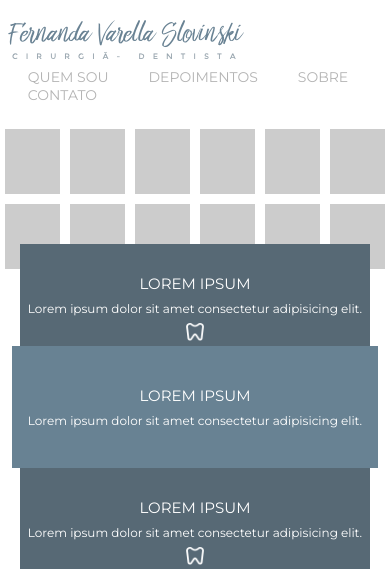
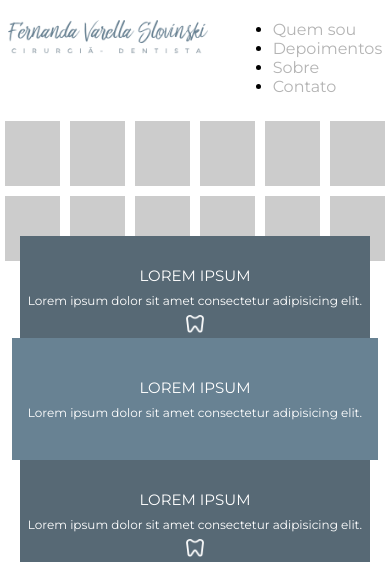
Before and after one commit to johnnyofoco/estudosFrontEnd, a PHP site: page / in a window 390 px wide. Shown: the top 569 px of the page. Run offline with PHP 8.4, Linux system fonts and the light colour scheme.

Commit message:
Projeto4 - LandingPage: Inciando Menu Mobile + Responsivo

```diff
--- a/Projetos/Projeto4 - LandingPage/css/styles.css
+++ b/Projetos/Projeto4 - LandingPage/css/styles.css
@@ -32,16 +32,21 @@ header .logo img{
     width: 236px;
 }
 
-header nav{
+header nav.menu-mobile{
+    float: right;
+    display: none;
+}
+
+header nav.menu-desktop{
     float: right;
 }
 
-header nav ul{
+header nav.menu-desktop ul{
     padding: 8px 0;
     list-style-type: none;
 }
 
-header nav ul li{
+header nav.menu-desktop ul li{
     float: left;
     font-size: 14px;
     text-transform: uppercase;
@@ -172,6 +177,14 @@ section.perfil-container .texto-perfil p{
 
 @media screen and (max-width: 768px) {
 
+    header nav.menu-desktop{
+        display: none;
+    }
+
+    header nav.menu-mobile{
+        display: block;
+    }
+
     section.servicos > .container{
         flex-direction: column;
     }
@@ -220,3 +233,11 @@ section.perfil-container .texto-perfil p{
     }
 
 }
+
+@media screen and (max-width: 480px) {
+
+    header .logo img{
+        width: 200px;
+    }
+
+}
--- a/Projetos/Projeto4 - LandingPage/index.html
+++ b/Projetos/Projeto4 - LandingPage/index.html
@@ -26,14 +26,24 @@
             <div class="logo">
                 <img src="imagens/logo.png" alt="logo">
             </div><!--logo-->
-            <nav>
+            <nav class="menu-desktop">
                 <ul>
                     <li><a href="">Quem sou</a></li>
                     <li><a href="">Depoimentos</a></li>
                     <li><a href="">Sobre</a></li>
                     <li><a href="">Contato</a></li>
                 </ul>
-            </nav>
+            </nav><!--menu-desktop-->
+
+            <nav class="menu-mobile">
+                <ul>
+                    <li><a href="">Quem sou</a></li>
+                    <li><a href="">Depoimentos</a></li>
+                    <li><a href="">Sobre</a></li>
+                    <li><a href="">Contato</a></li>
+                </ul>
+            </nav><!--menu-mobile-->
+
             <div class="clear"></div>
         </div><!--container-->
     </header>
```
